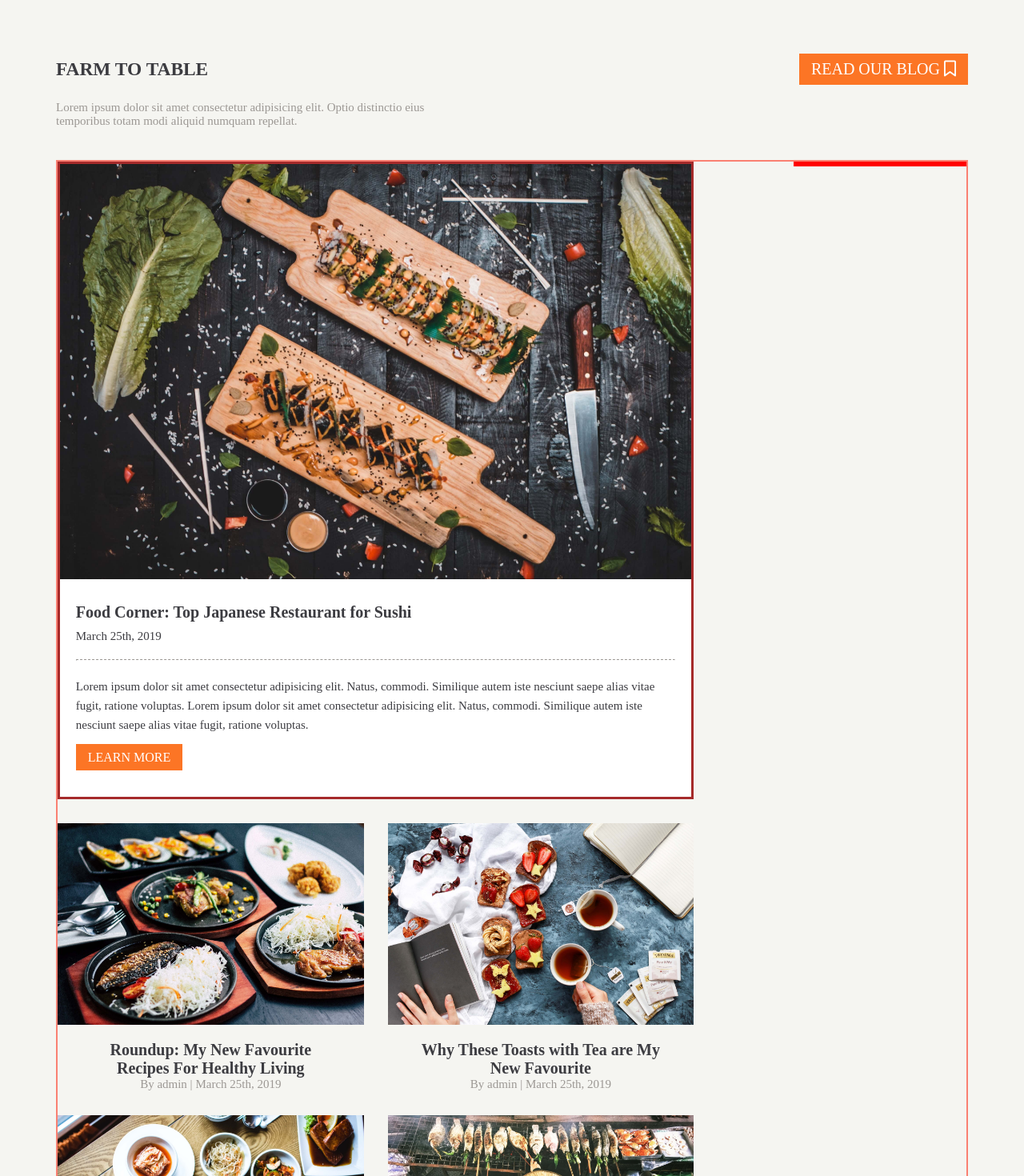
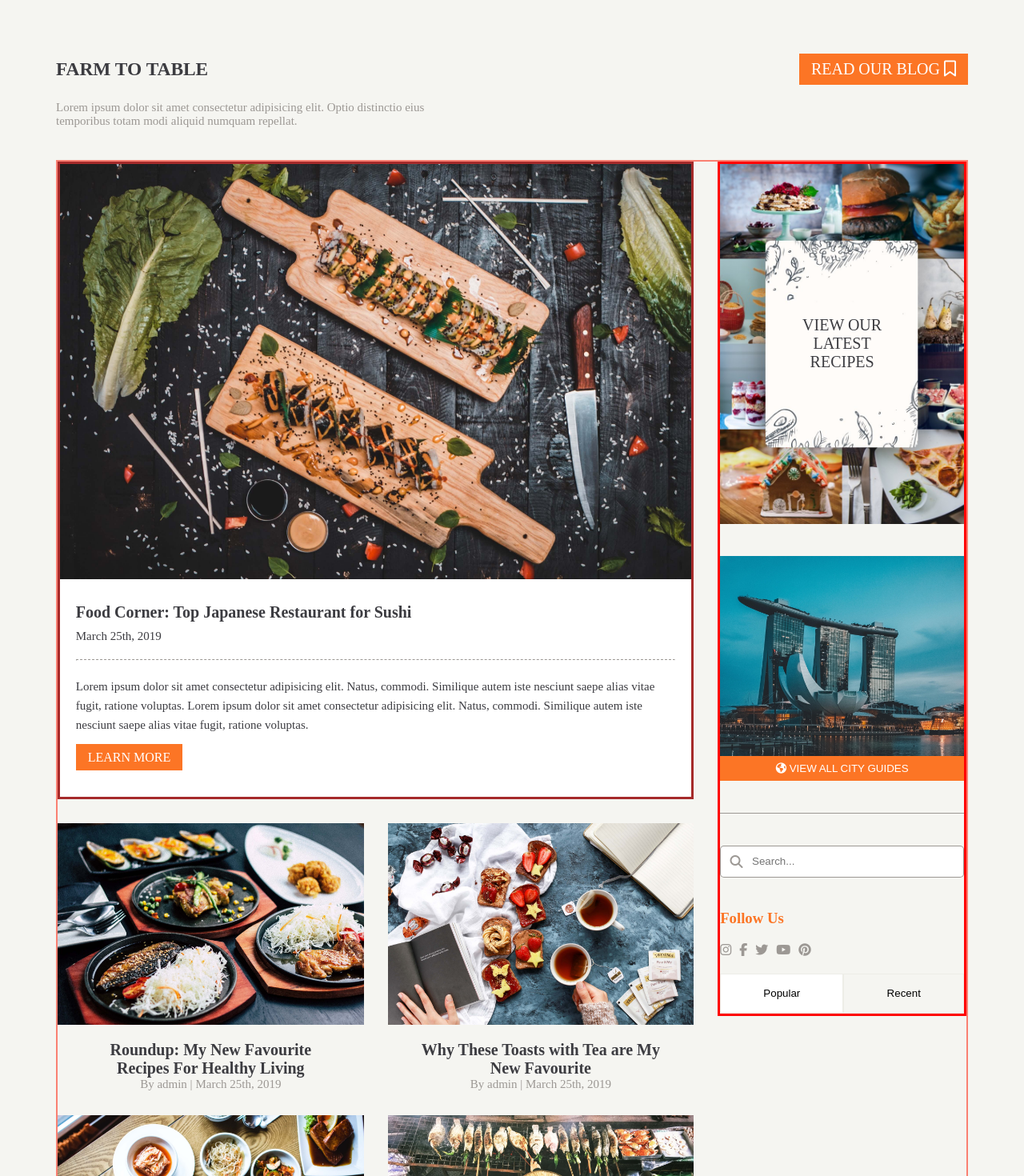
Before and after one commit to AlfaProgrammer/proj-html-vuejs, a Vue app: page / in a window 1280 px wide. Shown: the part 2960-4430 px from the top of the page at 80% size. Built offline with nearby package versions, Linux system fonts and the light colour scheme.

Commit message:
Avanzato sulla section farm to table advertisement

```diff
--- a/src/components/AppFooter.vue
+++ b/src/components/AppFooter.vue
@@ -97,7 +97,8 @@ import NavLinks from './NavLinks.vue'
                 iterationLimit: 4,
                 logo: require('@/assets/avada-food-logo-mob-2x.png'),
             }
-        }
+        },
+
 
     }
 </script>
--- a/src/components/FarmToTable.vue
+++ b/src/components/FarmToTable.vue
@@ -24,16 +24,39 @@
         </div>
 
         <div class="advertisements">
-            <div>
-                <img src="" alt="">
+            <ul class="ads-wrapper">
+                <li class="latest-recipes">
+                    <p>View our latest recipes</p>
+                </li>
+
+                <li class="city-guides">
+                    <div class="city-guides_thumb"></div>
+                    <button type="button"> <i class="fa-solid fa-earth-americas"></i> View all City Guides </button>
+                </li>
+
+            </ul>
+
+            <div class="search">
+                <div class="search-icon"> <i class="fa-solid fa-magnifying-glass"></i> </div>
+                <input type="search" placeholder="Search...">
             </div>
-            <div></div>
-            <div></div>
-            <div></div>
-            <div></div>
-            <div></div>
-            <div></div>
-            <div></div>
+
+            <div class="follow-us">
+                <h3>Follow Us</h3>
+                <SocialComponent>
+                    <template v-slot:addedSocial>
+                        <li>  <a href="#"> <i class="fa-brands fa-pinterest"></i>  </a> </li>
+                    </template>
+                </SocialComponent>
+            </div>
+
+            <div class="posts">
+                <div class="posts-toggle">
+                    <button class="popular active"> Popular </button>
+                    <button class="recent"> Recent </button>
+                </div>
+            </div>
+
         </div>
 
 
@@ -44,6 +67,7 @@
 <script>
 import ComponentPreview from './ComponentPreview.vue'
 import CardArticle from './CardArticle.vue'
+import SocialComponent from './SocialComponent.vue'
 
 import state from '../store.js'
 
@@ -51,7 +75,8 @@ export default {
     name: 'FarmToTable',
     components:{
         ComponentPreview,
-        CardArticle
+        CardArticle,
+        SocialComponent
     },
     data(){
         return{
@@ -80,6 +105,7 @@ export default {
             margin-inline: unset;
             max-width: 45%;
         }
+
         div.title{
             @include displayFLEX($j-content: space-between);
 
@@ -124,12 +150,125 @@ export default {
 
 
             div.advertisements{
-               flex-grow: 0;
+               flex-grow: 1;
                border: 3px solid red;
                max-width: 30%;
 
-               @include displayFLEX;
+            //    @include displayFLEX;
+
+                ul.ads-wrapper{
+
+                  border-bottom: 1px solid $icons;
+                  margin-bottom: 40px;
+
+                  li.latest-recipes{
+                      height: 450px;
+                      background-image: url('@/assets/img/food/ad-bg.jpg');
+                      background-repeat: no-repeat;
+                      background-size: cover;
+                      background-position: center;
+                      display: flex;
+                      align-items: center;
+                      justify-content: center;
+
+                      p{
+                          font-size: $sec-img-mb;
+                          text-transform: uppercase;
+                          max-width: 100px;
+                          text-align: center;
+                      }
+
+                      margin-bottom: 40px;
+                  }
+
+                  li.city-guides{
+                        // border: 3px solid darkcyan;
+                        div.city-guides_thumb{
+                            height: 250px;
+                            background-image: url('@/assets/img/singapore-featured-image.jpg');
+                            background-repeat: no-repeat;
+                            background-size: cover;
+                            background-position: center;
+                        }
+
+                        button{
+                            @include btn;
+                            width: 100%;
+                            border: transparent;
+                            margin-bottom: 40px;
+                        }
+
+                  }
+                }
+
+                div.search{
+                    display: flex;
+                    align-items: center;
+                    // gap: 10px;
+                    height:40px;
+                    margin-bottom: 40px;
+
+                    .search-icon{
+                        display: flex;
+                        align-items: center;
+                        justify-content: center;
+                        height: 100%;
+                        width: 15%;
+                        color: $icons;
+                        // margin: 0 auto;
+                        text-align: center;
+                        background-color: white;
+                        border: 1px solid $icons;
+                        border-right: transparent;
+                        border-top-left-radius: 5px;
+                        border-bottom-left-radius: 5px;
+
+
+                    }
+                    input{
+                        height: 100%;
+                        width: 100%;
+                        border: 1px solid $icons;
+                        border-left: transparent;
+                        border-top-right-radius: 5px;
+                        border-bottom-right-radius: 5px;
+
+                    }
+                }
+
+                div.follow-us{
+                    margin-bottom: 20px;
+                    h3{
+                        color: $brand;
+                        margin-bottom: 20px;
+                    }
+                    ul.social{
+                        gap: 10px;
+                    }
+                }
+
+                div.posts{
+                    // border: 2px solid salmon;
+
+                    div.posts-toggle{
+                        display: flex;
+                        height: 50px;
+
+                        button{
+                            flex-grow: 1;
+                            background-color: $main;
+                            border: 1px solid $grey-btn;
+
+                            &.active{
+                                background-color: white;
+                            }
+                        }
+
+
+                    }
+                }
             }
         }
+
     }
 </style>
--- a/src/components/SocialComponent.vue
+++ b/src/components/SocialComponent.vue
@@ -3,6 +3,9 @@
         <li v-for="(el, i) in socialData" :key="i">
             <a :href="el.socialUrl"> <i :class="el.socialIcon"></i>  </a>
         </li>
+
+        <slot name="addedSocial"></slot>
+
     </ul>
 </template>
 
```
